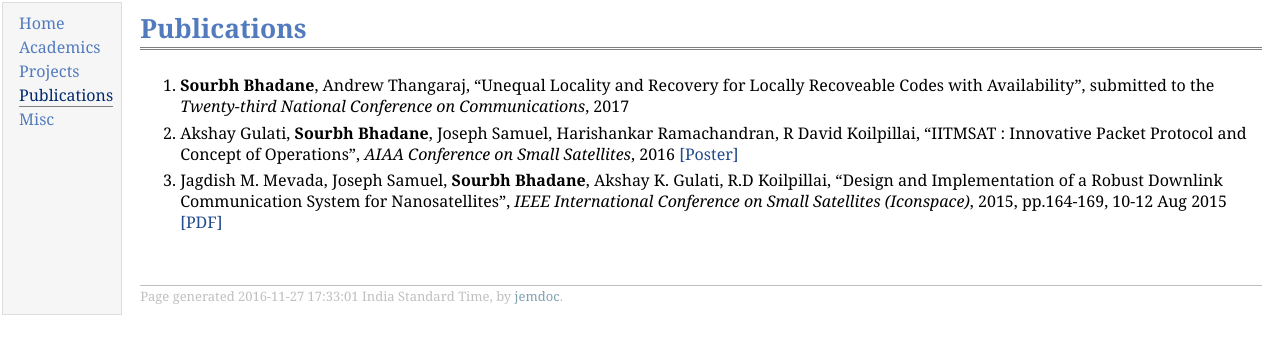
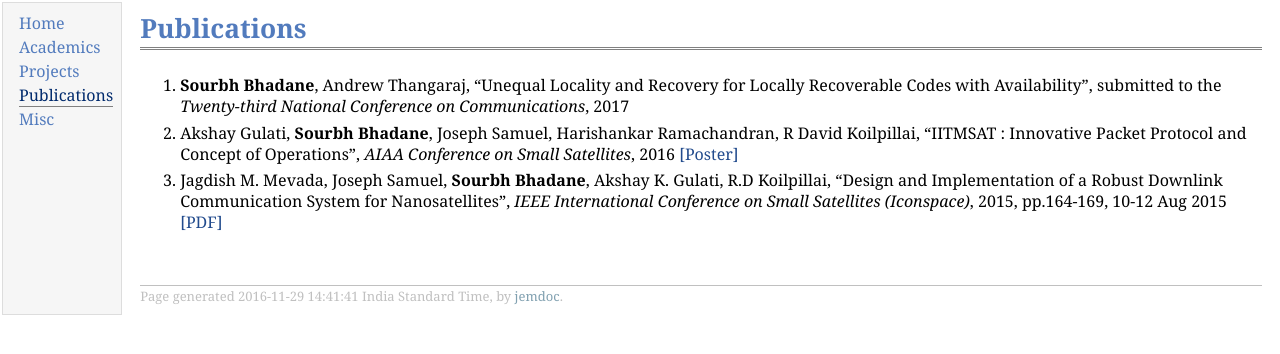
Before and after one commit to SourbhBh/SourbhBh.github.io, a Jekyll site: the page publications.html, which Jekyll copies as it is, in a window 1280 px wide. Shown: the top 354 px of the page. Built offline with Jekyll 4.4.1, drawn with Linux system fonts in a browser that asks for light colours.

Commit message:
Changing Publications again

```diff
--- a/publications.html
+++ b/publications.html
@@ -22,7 +22,7 @@
 <h1>Publications </h1>
 </div>
 <ol>
-<li><p><b>Sourbh Bhadane</b>, Andrew Thangaraj, &ldquo;Unequal Locality and Recovery for Locally Recoveable Codes with Availability&rdquo;, submitted to the <i>Twenty-third National
+<li><p><b>Sourbh Bhadane</b>, Andrew Thangaraj, &ldquo;Unequal Locality and Recovery for Locally Recoverable Codes with Availability&rdquo;, submitted to the <i>Twenty-third National
 Conference on Communications</i>, 2017 	</p>
 </li>
 <li><p>Akshay Gulati, <b>Sourbh Bhadane</b>, Joseph Samuel, Harishankar Ramachandran, R David Koilpillai, &ldquo;IITMSAT : Innovative Packet Protocol and Concept of Operations&rdquo;,
@@ -34,7 +34,7 @@ International Conference on Small Satellites (Iconspace)</i>, 2015, pp.164-169,
 </ol>
 <div id="footer">
 <div id="footer-text">
-Page generated 2016-11-27 17:33:01 India Standard Time, by <a href="http://jemdoc.jaboc.net/">jemdoc</a>.
+Page generated 2016-11-29 14:41:41 India Standard Time, by <a href="http://jemdoc.jaboc.net/">jemdoc</a>.
 </div>
 </div>
 </td>
```
